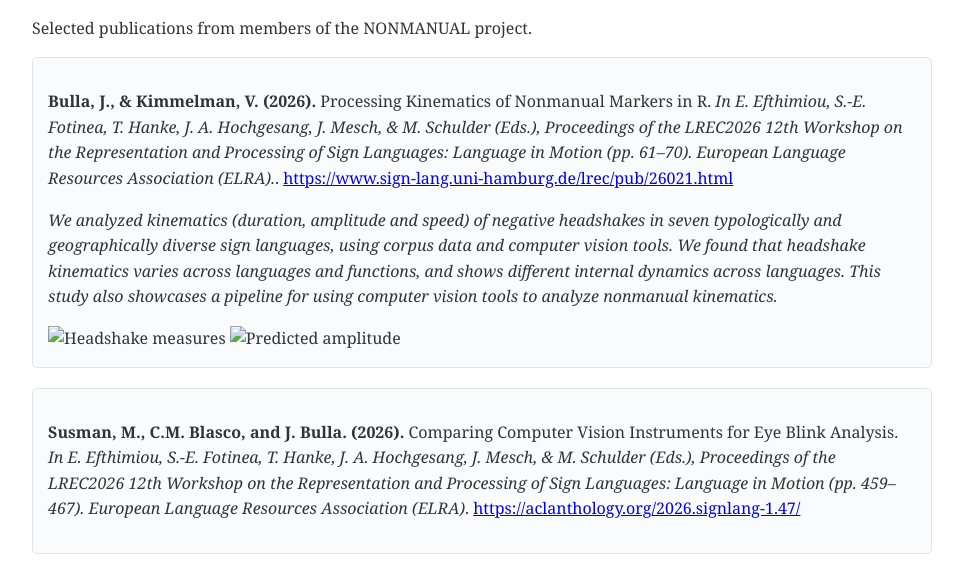
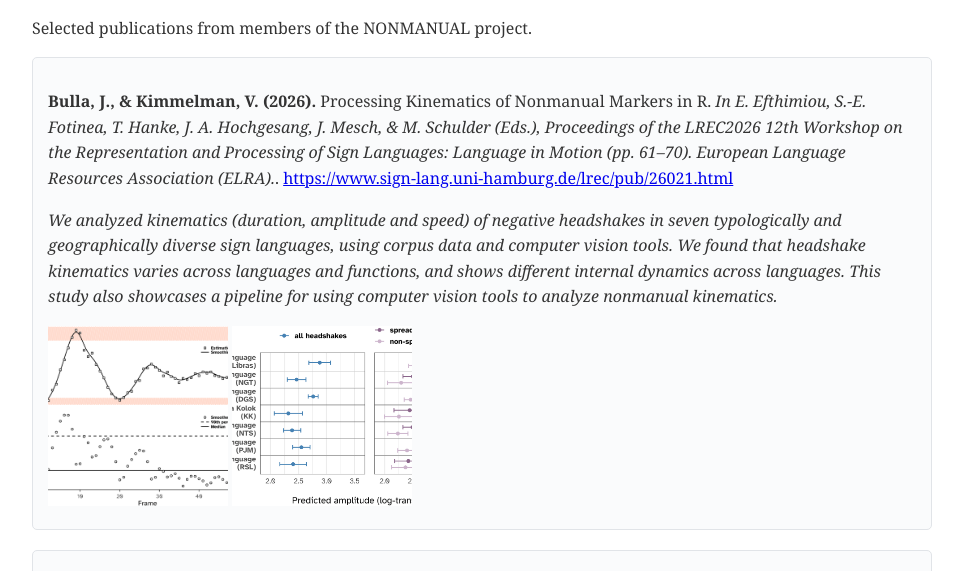
Before and after one commit to nonmanual-uib/nonmanual-uib.github.io, a plain HTML site: page publications.html in a window 1280 px wide. Shown: the part 201-772 px from the top of the page, without its empty margins (158-1121 px from the left). Drawn offline with Linux system fonts and the light colour scheme.

Commit message:
Update publications.html
adding images to the first study.

```diff
--- a/publications.html
+++ b/publications.html
@@ -44,8 +44,8 @@ footer { margin-top: 50px; padding-top: 20px; border-top: 1px solid #eaecef; tex
   geographically diverse sign languages, using corpus data and computer vision tools. We found that headshake
   kinematics varies across languages and functions, and shows different internal dynamics across languages.
   This study also showcases a pipeline for using computer vision tools to analyze nonmanual kinematics.</em></p>
-  <img src="images/.png" alt="Headshake measures" width="180" height="180" style="object-fit: cover;">
-  <img src="images/.png" alt="Predicted amplitude" width="180" height="180" style="object-fit: cover;">
+  <img src="images/headshake_measures_2026.png" alt="Headshake measures" width="180" height="180" style="object-fit: cover;">
+  <img src="images/predicted_amplitude_2026.png" alt="Predicted amplitude" width="180" height="180" style="object-fit: cover;">
 </div>
 
 <div class="publication">
```
